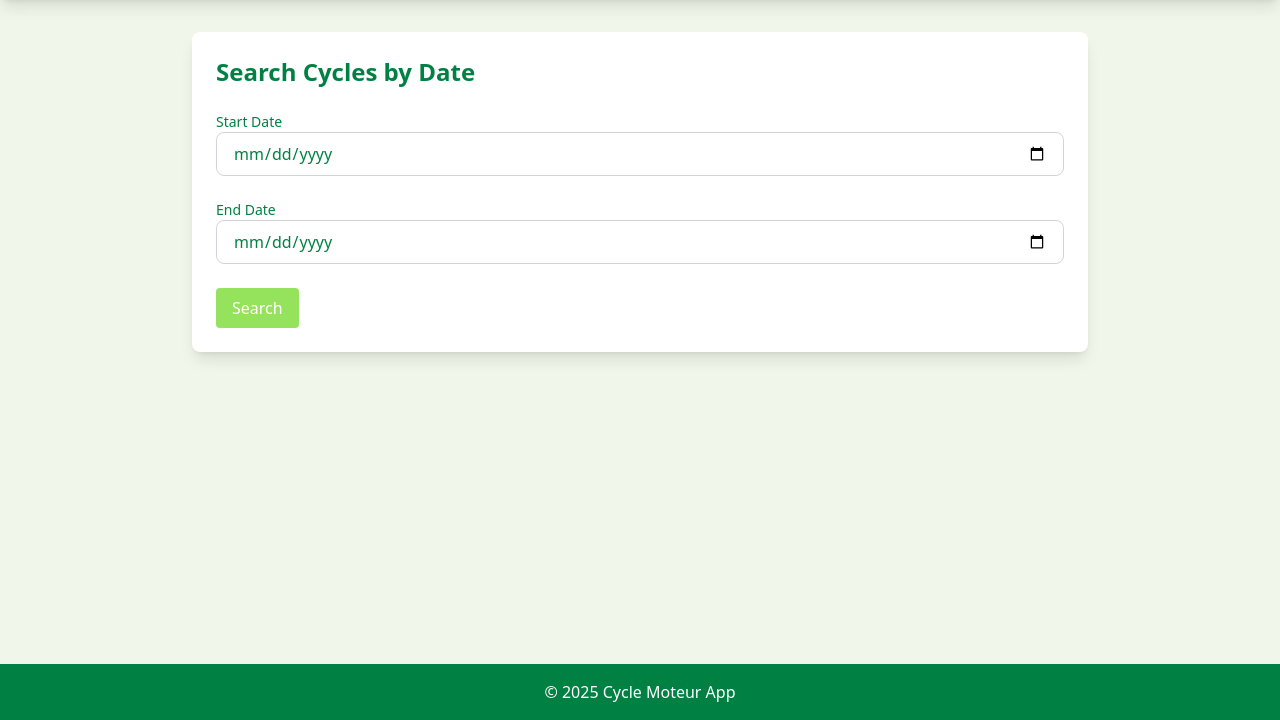
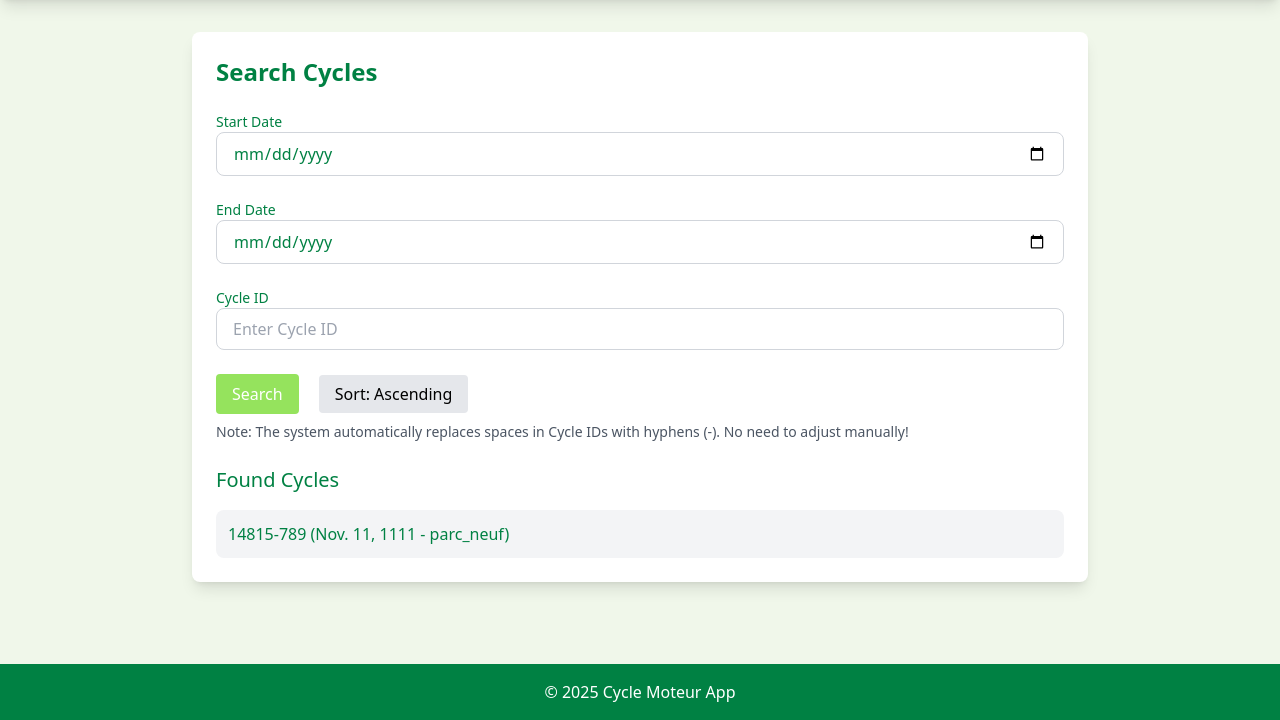
Before and after one commit to gougouidaroui/garage-site, a Django app: page /search/ in a window 1280 px wide. Shown: the part 120-840 px from the top of the page. Run offline with Django 5.2, Linux system fonts and the light colour scheme; data comes from the database, SQL or seed files in the repository; both versions use the stored data as it was after the commit; some libraries are stand-ins or nearby versions.

Commit message:
all done

```diff
--- a/website/templates/search_cycles.html
+++ b/website/templates/search_cycles.html
@@ -1,35 +1,60 @@
 {% extends 'base.html' %}
 {% block content %}
 <div class="max-w-4xl mx-auto bg-white shadow-lg rounded-lg p-6 fade-in">
-    <h2 class="text-2xl font-semibold text-[#008143] mb-6">Search Cycles by Date</h2>
+    <h2 class="text-2xl font-semibold text-[#008143] mb-6">Search Cycles</h2>
     <form method="post" class="space-y-6">
         {% csrf_token %}
         <div>
             <label for="start_date" class="block text-sm font-medium text-[#008143]">Start Date</label>
-            <input type="date" id="start_date" name="start_date" class="w-full px-4 py-2 border border-gray-300 rounded-lg focus:outline-none focus:ring-2 focus:ring-blue-500" required>
+            <input type="date" id="start_date" name="start_date" class="w-full px-4 py-2 border border-gray-300 rounded-lg focus:outline-none focus:ring-2 focus:ring-blue-500">
         </div>
         <div>
             <label for="end_date" class="block text-sm font-medium text-[#008143]">End Date</label>
-            <input type="date" id="end_date" name="end_date" class="w-full px-4 py-2 border border-gray-300 rounded-lg focus:outline-none focus:ring-2 focus:ring-blue-500" required>
+            <input type="date" id="end_date" name="end_date" class="w-full px-4 py-2 border border-gray-300 rounded-lg focus:outline-none focus:ring-2 focus:ring-blue-500">
+        </div>
+        <div>
+            <label for="cycle_id" class="block text-sm font-medium text-[#008143]">Cycle ID</label>
+            <input type="text" id="cycle_id" name="cycle_id" class="w-full px-4 py-2 border border-gray-300 rounded-lg focus:outline-none focus:ring-2 focus:ring-blue-500" placeholder="Enter Cycle ID">
         </div>
         <button type="submit" class="bg-[#95E35D] text-white px-4 py-2 rounded hover:bg-[#4A9A14] transition mt-4">Search</button>
+        <a href="?sort={% if sort_order == 'asc' %}desc{% else %}asc{% endif %}" class="ml-4 bg-gray-200 text-black px-4 py-2 rounded hover:bg-gray-300 transition">
+            Sort: {% if sort_order == 'asc' %}Ascending{% else %}Descending{% endif %}
+        </a>
     </form>
+    <p class="mt-2 text-sm text-gray-600">Note: The system automatically replaces spaces in Cycle IDs with hyphens (-). No need to adjust manually!</p>
 
-    {% if cycles %}
+    {% if page_obj %}
     <h3 class="text-xl font-medium text-[#008143] mt-6">Found Cycles</h3>
     <ul class="mt-4 space-y-2">
-        {% for cycle in cycles %}
+        {% for cycle in page_obj %}
         <li>
-            <a href="#" class="text-[#008143] hover:underline" onclick="showImagesPopup('{{ cycle.cycle_id }}'); return false;">
+            <a href="#" class="block p-3 bg-gray-100 rounded-lg hover:bg-[#95E35D] hover:text-white transition duration-300 ease-in-out transform hover:-translate-y-1 hover:shadow-md" onclick="showImagesPopup('{{ cycle.cycle_id }}'); return false;">
                 {{ cycle.cycle_id }} ({{ cycle.date }} - {{ cycle.control_type }})
             </a>
         </li>
         {% endfor %}
     </ul>
+
+    <!-- Pagination -->
+    {% if page_obj.has_other_pages %}
+    <div class="mt-4 flex justify-between">
+        {% if page_obj.has_previous %}
+        <a href="?page={{ page_obj.previous_page_number }}{% if sort_order != 'asc' %}&sort={{ sort_order }}{% endif %}" class="bg-[#95E35D] text-white px-4 py-2 rounded hover:bg-[#4A9A14] transition">Previous</a>
+        {% else %}
+        <span class="text-gray-400 px-4 py-2">Previous</span>
+        {% endif %}
+        <span class="px-4 py-2">Page {{ page_obj.number }} of {{ page_obj.paginator.num_pages }}</span>
+        {% if page_obj.has_next %}
+        <a href="?page={{ page_obj.next_page_number }}{% if sort_order != 'asc' %}&sort={{ sort_order }}{% endif %}" class="bg-[#95E35D] text-white px-4 py-2 rounded hover:bg-[#4A9A14] transition">Next</a>
+        {% else %}
+        <span class="text-gray-400 px-4 py-2">Next</span>
+        {% endif %}
+    </div>
+    {% endif %}
     {% endif %}
 </div>
 
-<div id="imagePopup" class="fixed inset-0 bg-black bg-opacity-50 hidden flex items-center justify-center z-50">
+<div id="imagePopup" class="fixed inset-0 bg-black bg-opacity-50 hidden flex items-center justify-center z-45">
     <div class="bg-white p-6 rounded-lg max-w-2xl w-full relative">
         <button class="absolute top-2 right-2 text-red-500 text-2xl" onclick="closePopup()">×</button>
         <h3 id="popupCycleId" class="text-xl font-semibold text-[#008143] mb-4"></h3>
@@ -37,7 +62,23 @@
     </div>
 </div>
 
+<div id="zoomPopup" class="fixed inset-0 bg-black bg-opacity-90 hidden flex items-center justify-center z-50">
+    <div class="relative">
+        <button class="absolute top-4 right-4 text-white text-3xl" onclick="closeZoom()">×</button>
+        <img id="zoomImage" class="max-h-[90vh] max-w-[90vw] object-contain">
+    </div>
+</div>
+
 <script>
+document.addEventListener('DOMContentLoaded', function() {
+    document.addEventListener('keydown', function(e) {
+        if (e.key === 'Escape') {
+            closePopup();
+            closeZoom();
+        }
+    });
+});
+
 function showImagesPopup(cycleId) {
     const popup = document.getElementById('imagePopup');
     const popupCycleId = document.getElementById('popupCycleId');
@@ -45,7 +86,6 @@ function showImagesPopup(cycleId) {
     popupCycleId.textContent = `Images for Cycle ${cycleId}`;
     popupImages.innerHTML = '';
 
-    // Fetch images for the cycle (simplified client-side example)
     fetch(`/api/cycle-images/${cycleId}/`)
         .then(response => response.json())
         .then(data => {
@@ -55,6 +95,7 @@ function showImagesPopup(cycleId) {
                 const img = document.createElement('img');
                 img.src = image.url;
                 img.className = 'max-w-[200px] max-h-[200px] m-2 cursor-pointer';
+                img.onclick = function() { showZoomImage(image.url); };
                 imgContainer.appendChild(img);
                 popupImages.appendChild(imgContainer);
             });
@@ -63,11 +104,20 @@ function showImagesPopup(cycleId) {
         .catch(error => console.error('Error fetching images:', error));
 }
 
+function showZoomImage(url) {
+    const zoomPopup = document.getElementById('zoomPopup');
+    const zoomImage = document.getElementById('zoomImage');
+    zoomImage.src = url;
+    zoomPopup.classList.remove('hidden');
+}
+
 function closePopup() {
     document.getElementById('imagePopup').classList.add('hidden');
 }
 
-// Placeholder for API (to be implemented)
+function closeZoom() {
+    document.getElementById('zoomPopup').classList.add('hidden');
+}
 </script>
 <style>
     .preview-image { max-width: 100px; max-height: 100px; margin: 5px; cursor: pointer; }
--- a/website/views.py
+++ b/website/views.py
@@ -1,5 +1,7 @@
 from django.shortcuts import render, redirect, get_object_or_404
 from django.http import HttpResponse, JsonResponse
+from django.core.paginator import Paginator
+from django.utils.dateparse import parse_date
 import zipfile
 import os
 from io import BytesIO
@@ -56,35 +58,86 @@ def modify_cycle(request, cycle_id):
     return render(request, 'modify_cycle.html', {'cycle_form': cycle_form, 'cycle': cycle})
 
 def backup_data(request):
+    cycles = Cycle.objects.all()
     if request.method == 'POST':
         start_date = request.POST.get('start_date')
         end_date = request.POST.get('end_date')
-        cycles = Cycle.objects.filter(date__range=[start_date, end_date])
+        # Validate and convert dates
+        start_date_obj = parse_date(start_date) if start_date else None
+        end_date_obj = parse_date(end_date) if end_date else None
+        if start_date_obj and end_date_obj:
+            if start_date_obj <= end_date_obj:
+                cycles = Cycle.objects.filter(date__range=[start_date_obj, end_date_obj])
+            else:
+                cycles = Cycle.objects.filter(date__range=[end_date_obj, start_date_obj])
+        elif not start_date and not end_date:
+            # No filtering if both are empty
+            pass
+        else:
+            cycles = Cycle.objects.none()
 
-        buffer = BytesIO()
-        with zipfile.ZipFile(buffer, 'w', zipfile.ZIP_DEFLATED) as zip_file:
-            for cycle in cycles:
-                folder_path = f"{cycle.control_type}/{cycle.date.strftime('%Y')}/{cycle.date.strftime('%m')}/{cycle.date.strftime('%d')}/{cycle.cycle_id}"
-                info_content = f"Type: {cycle.control_type}\nDate: {cycle.date}\nID: {cycle.cycle_id}"
-                zip_file.writestr(f"{folder_path}/info.txt", info_content)
-                for attachment in cycle.attachments.all():
-                    if os.path.exists(attachment.file.path):
-                        zip_file.write(attachment.file.path, f"{folder_path}/{os.path.basename(attachment.file.path)}")
+    paginator = Paginator(cycles, 5)  # Show 5 cycles per page
+    page_number = request.GET.get('page')
+    page_obj = paginator.get_page(page_number)
 
-        buffer.seek(0)
-        response = HttpResponse(buffer, content_type='application/zip')
-        response['Content-Disposition'] = f'attachment; filename="cycle_backup_{start_date}_to_{end_date}.zip"'
-        return response
-    return render(request, 'backup.html')
+    if request.method == 'POST' and 'backup' in request.POST:
+        start_date = request.POST.get('start_date')
+        end_date = request.POST.get('end_date')
+        start_date_obj = parse_date(start_date) if start_date else None
+        end_date_obj = parse_date(end_date) if end_date else None
+        if start_date_obj and end_date_obj:
+            if start_date_obj <= end_date_obj:
+                cycles = Cycle.objects.filter(date__range=[start_date_obj, end_date_obj])
+            else:
+                cycles = Cycle.objects.filter(date__range=[end_date_obj, start_date_obj])
+            buffer = BytesIO()
+            with zipfile.ZipFile(buffer, 'w', zipfile.ZIP_DEFLATED) as zip_file:
+                for cycle in cycles:
+                    folder_path = f"{cycle.control_type}/{cycle.date.strftime('%Y')}/{cycle.date.strftime('%m')}/{cycle.date.strftime('%d')}/{cycle.cycle_id}"
+                    info_content = f"Type: {cycle.control_type}\nDate: {cycle.date}\nID: {cycle.cycle_id}"
+                    zip_file.writestr(f"{folder_path}/info.txt", info_content)
+                    for attachment in cycle.attachments.all():
+                        if os.path.exists(attachment.file.path):
+                            zip_file.write(attachment.file.path, f"{folder_path}/{os.path.basename(attachment.file.path)}")
+            buffer.seek(0)
+            response = HttpResponse(buffer, content_type='application/zip')
+            response['Content-Disposition'] = f'attachment; filename="cycle_backup_{start_date}_to_{end_date}.zip"'
+            return response
+
+    return render(request, 'backup.html', {'page_obj': page_obj})
 
 def search_cycles(request):
-    cycles = []
+    cycles = Cycle.objects.all()
+    sort_order = request.GET.get('sort', 'asc')
+    if sort_order == 'desc':
+        cycles = cycles.order_by('-date')
+    else:
+        cycles = cycles.order_by('date')
+
     if request.method == 'POST':
         start_date = request.POST.get('start_date')
         end_date = request.POST.get('end_date')
-        if start_date and end_date:
-            cycles = Cycle.objects.filter(date__range=[start_date, end_date])
-    return render(request, 'search_cycles.html', {'cycles': cycles})
+        cycle_id = request.POST.get('cycle_id', '').replace(' ', '-')
+        # Validate and convert dates
+        start_date_obj = parse_date(start_date) if start_date else None
+        end_date_obj = parse_date(end_date) if end_date else None
+        if start_date_obj and end_date_obj:
+            if start_date_obj <= end_date_obj:
+                cycles = cycles.filter(date__range=[start_date_obj, end_date_obj])
+            else:
+                cycles = cycles.filter(date__range=[end_date_obj, start_date_obj])
+        if cycle_id:
+            cycles = cycles.filter(cycle_id__icontains=cycle_id)  # Case-insensitive contains
+        elif not start_date and not end_date:
+            # No filtering if both date fields are empty and no cycle_id
+            pass
+        else:
+            cycles = Cycle.objects.none()
+
+    paginator = Paginator(cycles, 5)
+    page_number = request.GET.get('page')
+    page_obj = paginator.get_page(page_number)
+    return render(request, 'search_cycles.html', {'page_obj': page_obj, 'sort_order': sort_order})
 
 def cycle_images(request, cycle_id):
     cycle_id = cycle_id.replace(' ', '-')
```
Also changed, not shown: website/templates/backup.html (+35 -5 lines), website/templates/home.html (+12 -27 lines), db.sqlite3, media/parc_neuf/1111/11/11/14815-78976/Screenshot_22-Jul_22-12-59_12540.png (added), media/parc_neuf/1111/11/11/14815-78976/Screenshot_22-Jul_22-13-00_32416.png (added).
